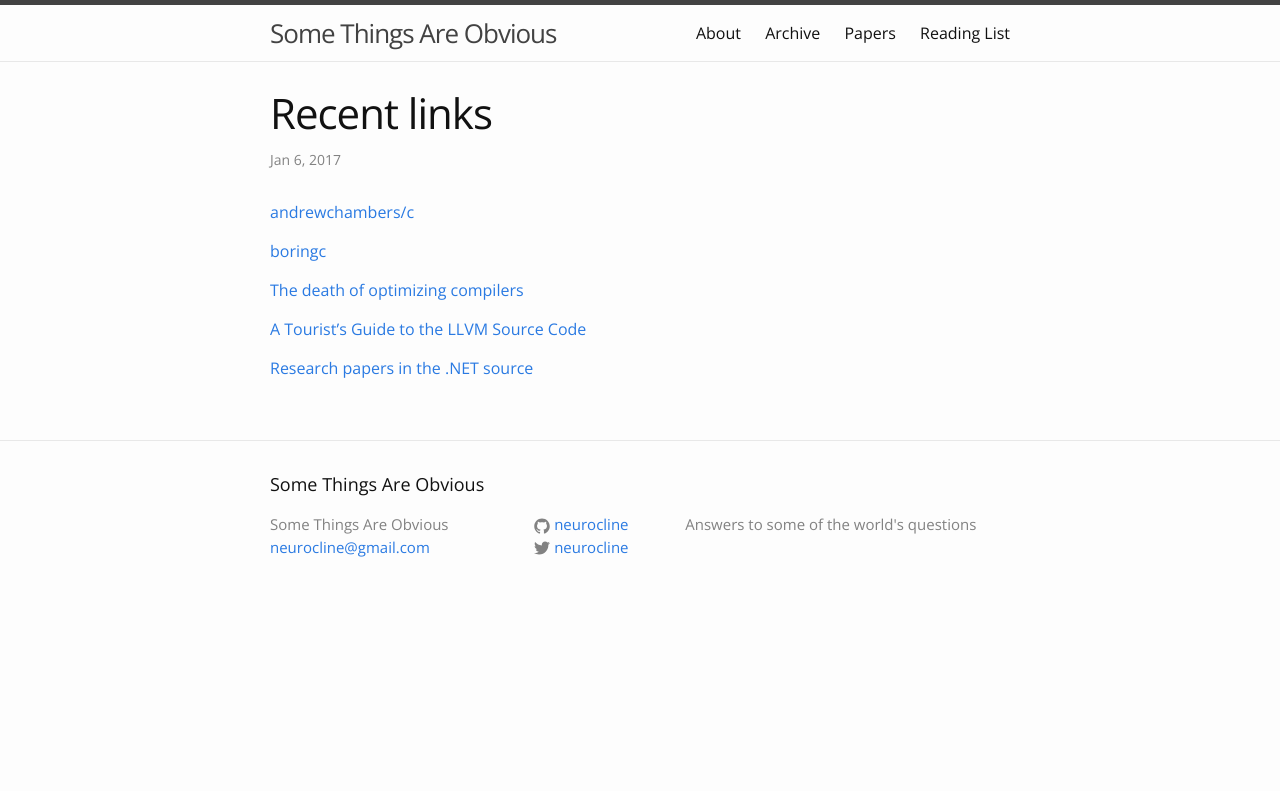
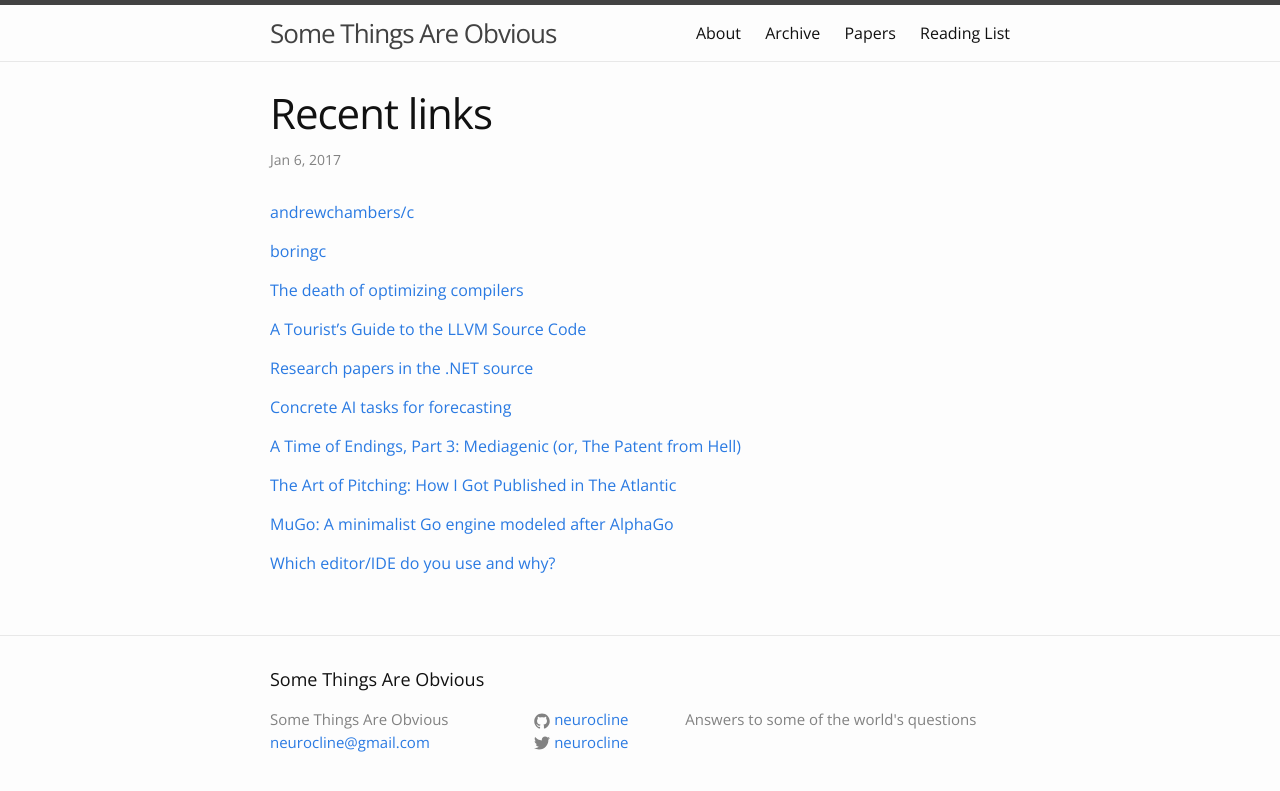
Before and after one commit to neurocline/neurocline.github.io, a Jekyll site: the page built from _posts/2017-01-06-recent-links.md, in a window 1280 px wide. Shown: the top 791 px of the page. Built offline with Jekyll 4.4.1, drawn with Linux system fonts in a browser that asks for light colours.

Commit message:
Recent links

```diff
--- a/_posts/2017-01-06-recent-links.md
+++ b/_posts/2017-01-06-recent-links.md
@@ -15,3 +15,13 @@ tags: text
 [A Tourist’s Guide to the LLVM Source Code](http://blog.regehr.org/archives/1453)
 
 [Research papers in the .NET source](http://mattwarren.org/2016/12/12/Research-papers-in-the-.NET-source/)
+
+[Concrete AI tasks for forecasting](http://aiimpacts.org/concrete-ai-tasks-for-forecasting/)
+
+[A Time of Endings, Part 3: Mediagenic (or, The Patent from Hell)](http://www.filfre.net/2017/01/a-time-of-endings-part-3-mediagenic-or-the-patent-from-hell/)
+
+[The Art of Pitching: How I Got Published in The Atlantic](https://www.upupgrow.com/blog/2017/1/5/the-art-of-pitching-how-i-got-published-in-the-atlantic)
+
+[MuGo: A minimalist Go engine modeled after AlphaGo](https://github.com/brilee/MuGo)
+
+[Which editor/IDE do you use and why?](https://dev.to/ben/which-editoride-do-you-use-and-why)
```
